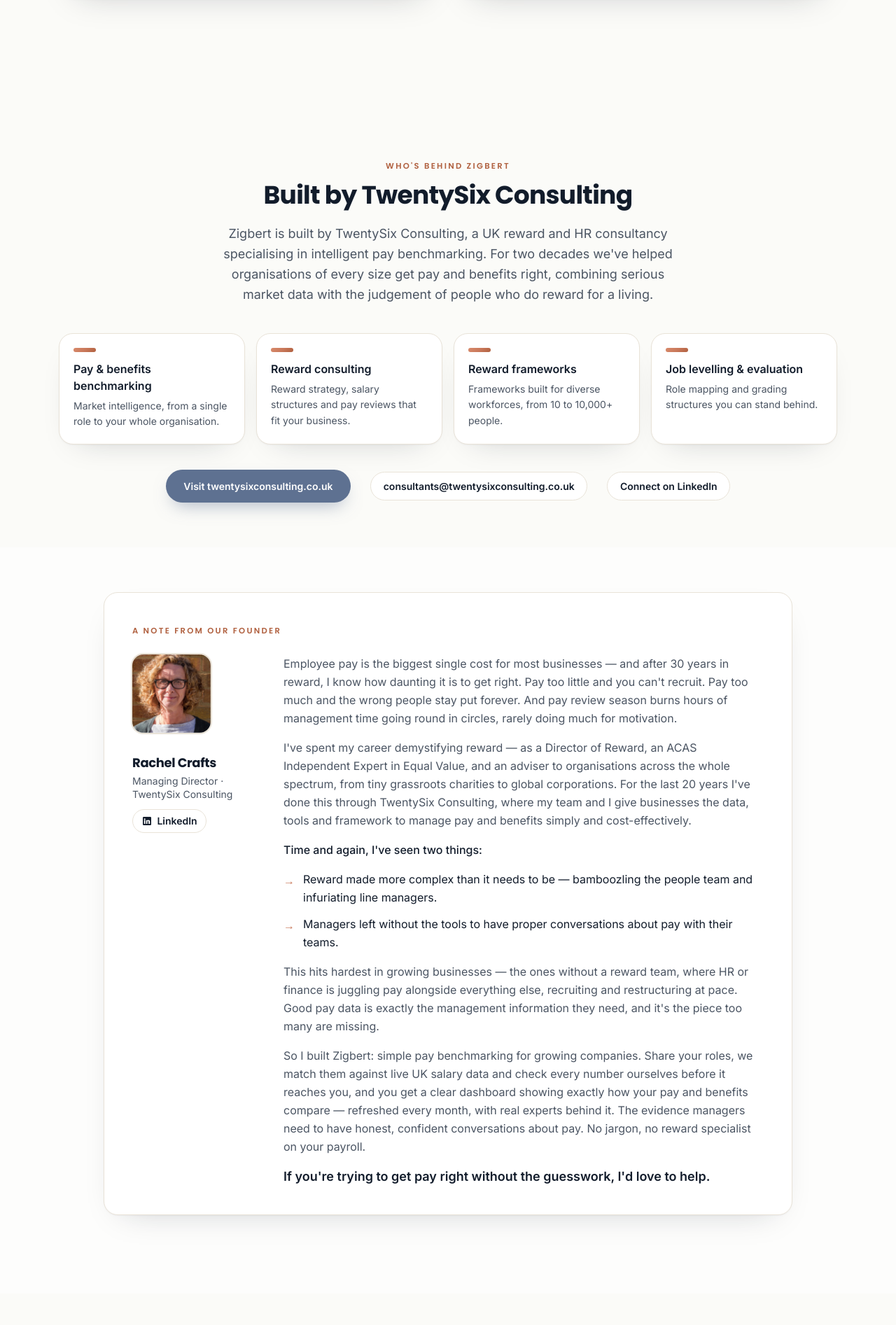
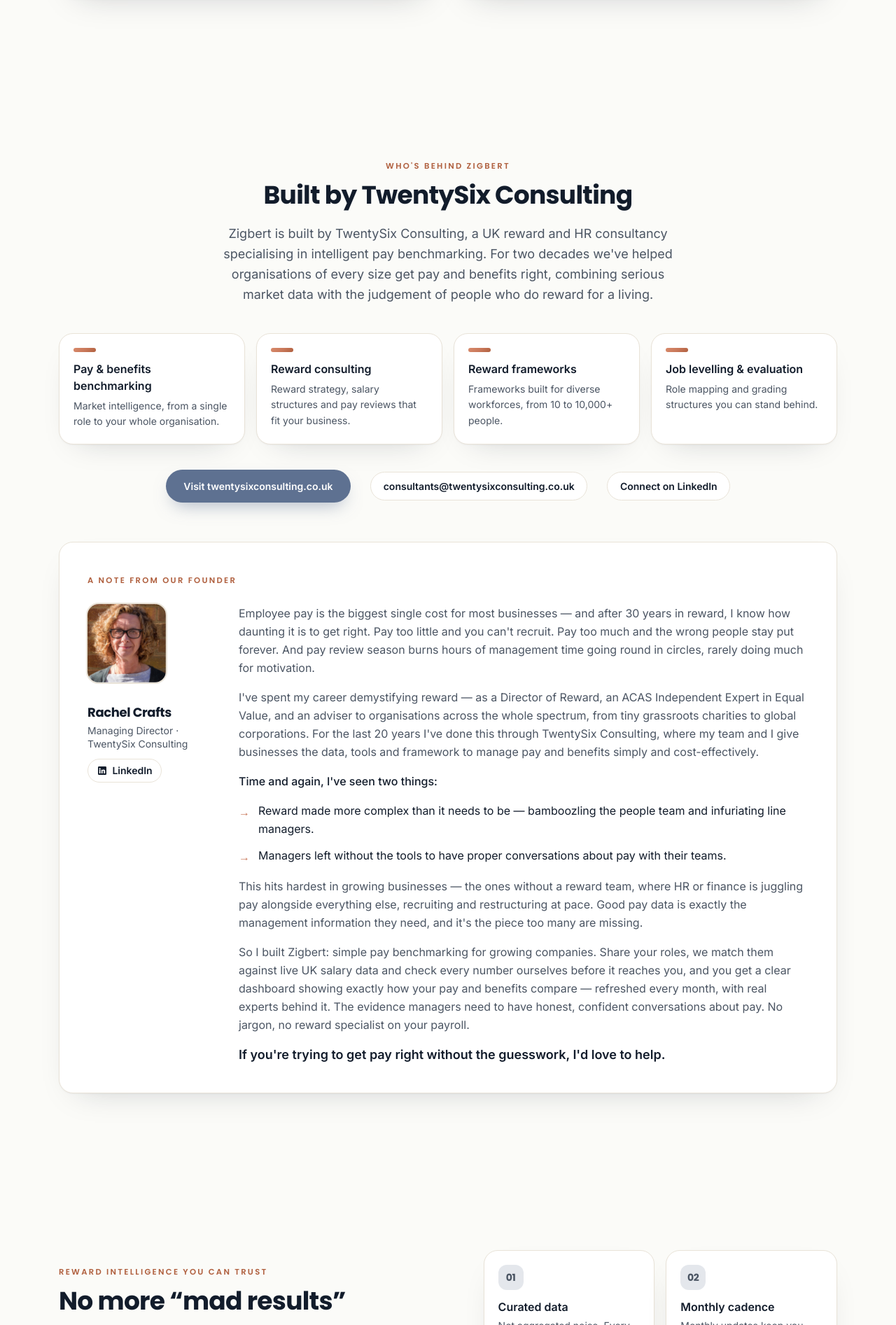
Before and after one commit to TwentySixConsulting/zigbert-waitlist, a React (Vite) app: page / in a window 1280 px wide. Shown: the part 6487-8380 px from the top of the page at 70% size. Built offline with nearby package versions, Linux system fonts and the light colour scheme; no server answers; the HTML template or start-up script is replaced by a standard one.

Commit message:
Widen founder note (max-w-6xl) and tighten gap under the About links
Co-Authored-By: Claude Opus 4.8 (1M context) <noreply@anthropic.com>

```diff
--- a/src/components/About.tsx
+++ b/src/components/About.tsx
@@ -3,7 +3,7 @@ import Reveal from "./Reveal";
 
 export default function About() {
   return (
-    <section id="about" className="scroll-mt-24 pt-20 pb-12 md:pt-28 md:pb-16">
+    <section id="about" className="scroll-mt-24 pt-20 pb-6 md:pt-28 md:pb-8">
       <div className="mx-auto max-w-6xl px-5">
         <Reveal className="mx-auto max-w-2xl text-center">
           <span className="eyebrow">{about.eyebrow}</span>
--- a/src/components/FounderNote.tsx
+++ b/src/components/FounderNote.tsx
@@ -21,8 +21,8 @@ export default function FounderNote() {
     .toUpperCase();
 
   return (
-    <section id="founder" className="bg-surface/60 pt-12 pb-20 md:pt-16 md:pb-28">
-      <div className="mx-auto max-w-5xl px-5">
+    <section id="founder" className="pt-4 pb-20 md:pt-6 md:pb-28">
+      <div className="mx-auto max-w-6xl px-5">
         <Reveal as="div" className="card p-7 sm:p-10">
           <span className="eyebrow">{founder.eyebrow}</span>
 
```
